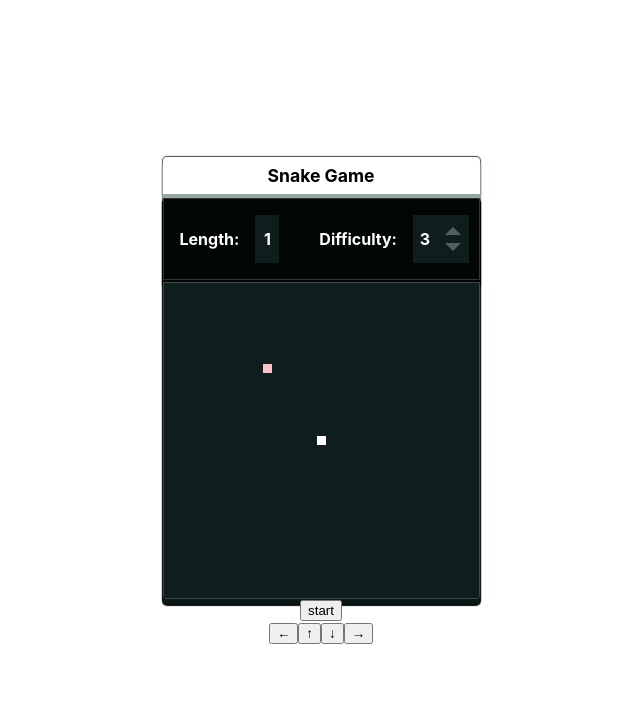
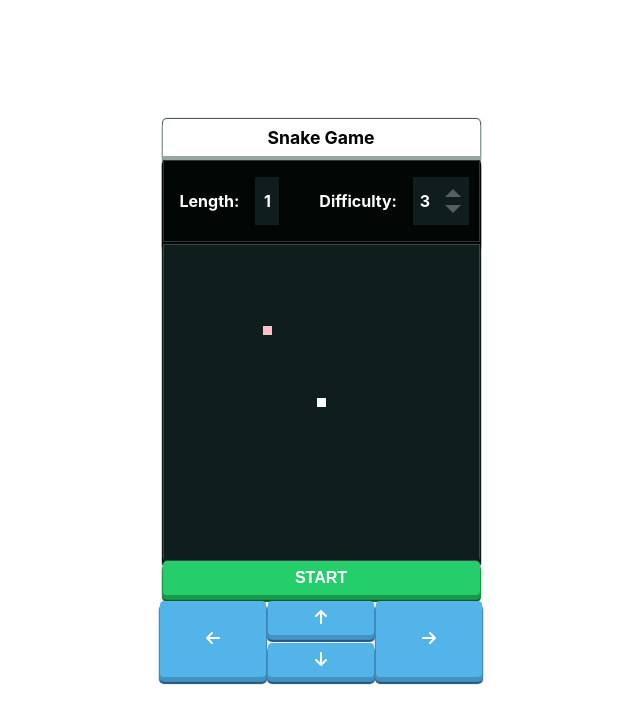
Before and after one commit to ekusuy/snake_game, a React (Create React App) app: page / in a window 1280 px wide. Shown: the top 724 px of the page, without its empty margins (319-959 px from the left). Built offline with nearby package versions, Linux system fonts and the light colour scheme.

Commit message:
スタイル整形

```diff
--- a/src/components/Button.tsx
+++ b/src/components/Button.tsx
@@ -10,10 +10,26 @@
 const Button: React.FC<Props> = ({ status, onStart, onRestart, onStop }) => {
   return (
     <div className="button">
-      {status === "gameover" && <button onClick={onRestart}>gameover</button>}
-      {status === "init" && <button onClick={onStart}>start</button>}
-      {status === "suspended" && <button onClick={onStart}>start</button>}
-      {status === "playing" && <button onClick={onStop}>stop</button>}
+      {status === "gameover" && (
+        <button className="btn btn-gameover" onClick={onRestart}>
+          gameover
+        </button>
+      )}
+      {status === "init" && (
+        <button className="btn btn-init" onClick={onStart}>
+          start
+        </button>
+      )}
+      {status === "suspended" && (
+        <button className="btn btn-suspended" onClick={onStart}>
+          start
+        </button>
+      )}
+      {status === "playing" && (
+        <button className="btn btn-playing" onClick={onStop}>
+          stop
+        </button>
+      )}
     </div>
   );
 };
--- a/src/components/ManipulationPanel.tsx
+++ b/src/components/ManipulationPanel.tsx
@@ -1,4 +1,11 @@
 import React from "react";
+ import { FontAwesomeIcon } from "@fortawesome/react-fontawesome";
+ import {
+   faArrowLeft,
+   faArrowUp,
+   faArrowDown,
+   faArrowRight,
+ } from "@fortawesome/free-solid-svg-icons";
 
 type Props = {
   onChange: Function;
@@ -12,10 +19,20 @@
 
   return (
     <div className="manipulation-panel">
-      <button onClick={onLeft}>←</button>
-      <button onClick={onUp}>↑</button>
-      <button onClick={onDown}>↓</button>
-      <button onClick={onRight}>→</button>
+      <button className="manipulation-btn btn btn-left" onClick={onLeft}>
+        <FontAwesomeIcon icon={faArrowLeft} />
+      </button>
+      <div>
+        <button className="manipulation-btn btn btn-up" onClick={onUp}>
+          <FontAwesomeIcon icon={faArrowUp} />
+        </button>
+        <button className="manipulation-btn btn btn-down" onClick={onDown}>
+            <FontAwesomeIcon icon={faArrowDown} />
+        </button>
+      </div>
+      <button className="manipulation-btn btn btn-right" onClick={onRight}>
+        <FontAwesomeIcon icon={faArrowRight} />
+      </button>
     </div>
   );
 };
```
